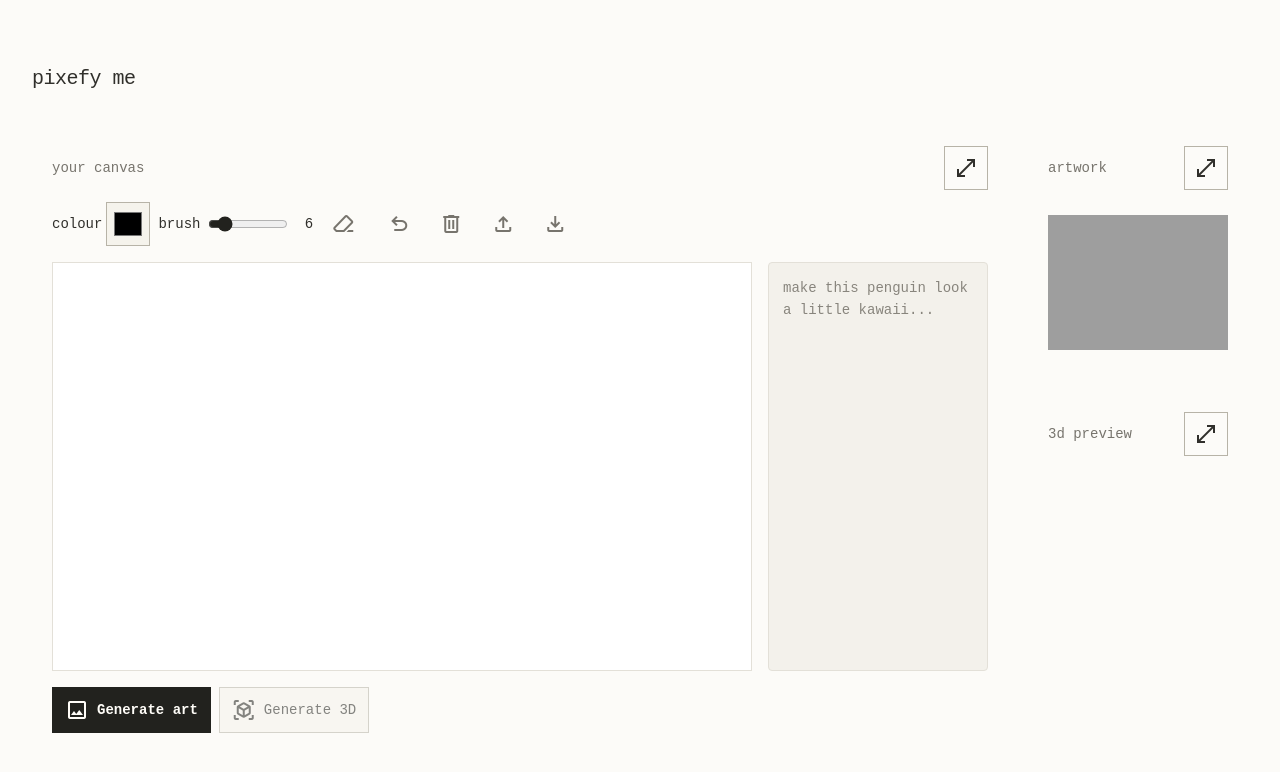
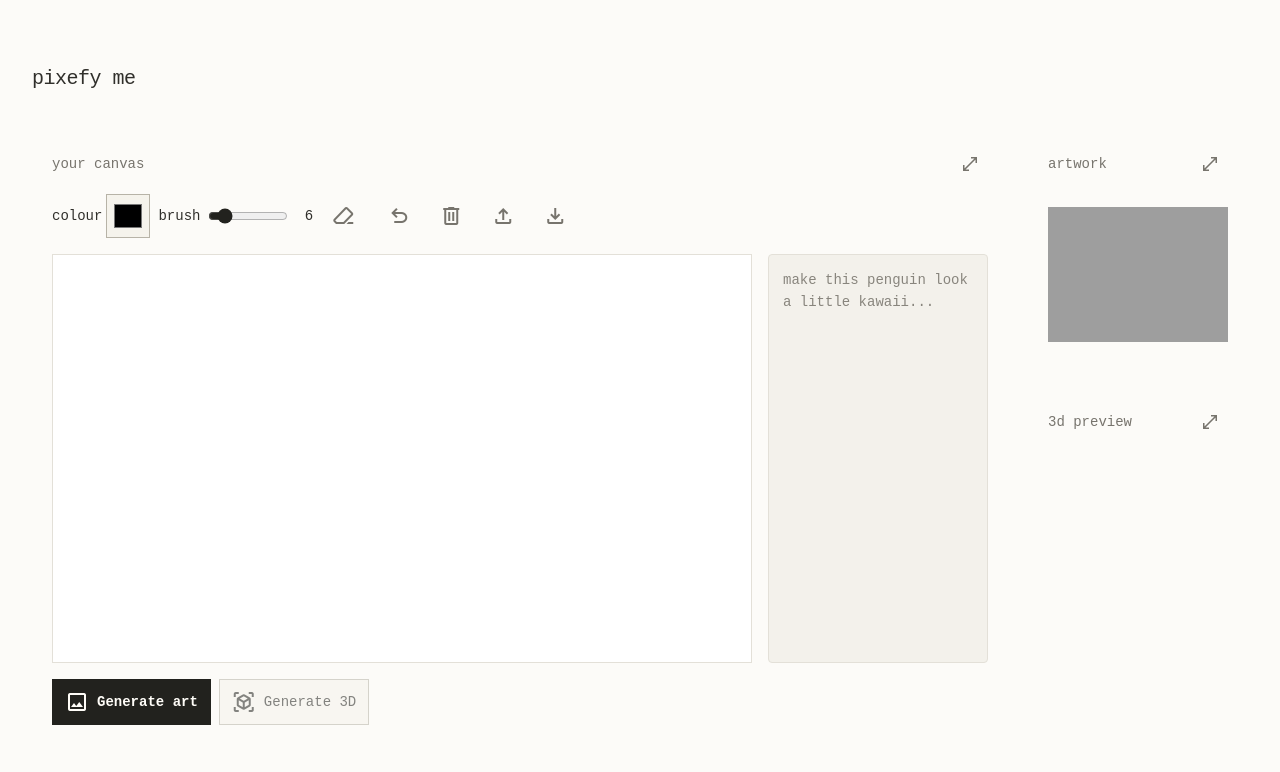
Before and after one commit to jensenleedesignstudio/pixefy-me, a plain HTML site: page public/index.html in a window 1280 px wide. Drawn offline with nearby package versions, Linux system fonts and the light colour scheme; some packages are replaced by stand-ins of ours; grey boxes are pictures that could not be loaded; a script that the page names is missing.

Commit message:
simplify panel expand button styling

```diff
--- a/public/styles.css
+++ b/public/styles.css
@@ -437,3 +437,26 @@ label[for="art-instructions"] {
     outline: 2px solid #77746d;
     outline-offset: 2px;
 }
+
+.panel-select {
+    width: 36px;
+    height: 36px;
+    border: 1px solid transparent;
+    border-radius: 4px;
+    background: transparent;
+    color: #77746d;
+}
+
+.panel-select:hover {
+    background: #eeece5;
+    color: #302f2b;
+}
+
+.panel-select:focus-visible {
+    outline: 2px solid #302f2b;
+    outline-offset: 3px;
+}
+
+.panel-select .material-symbols-outlined {
+    font-size: 20px;
+}
```
